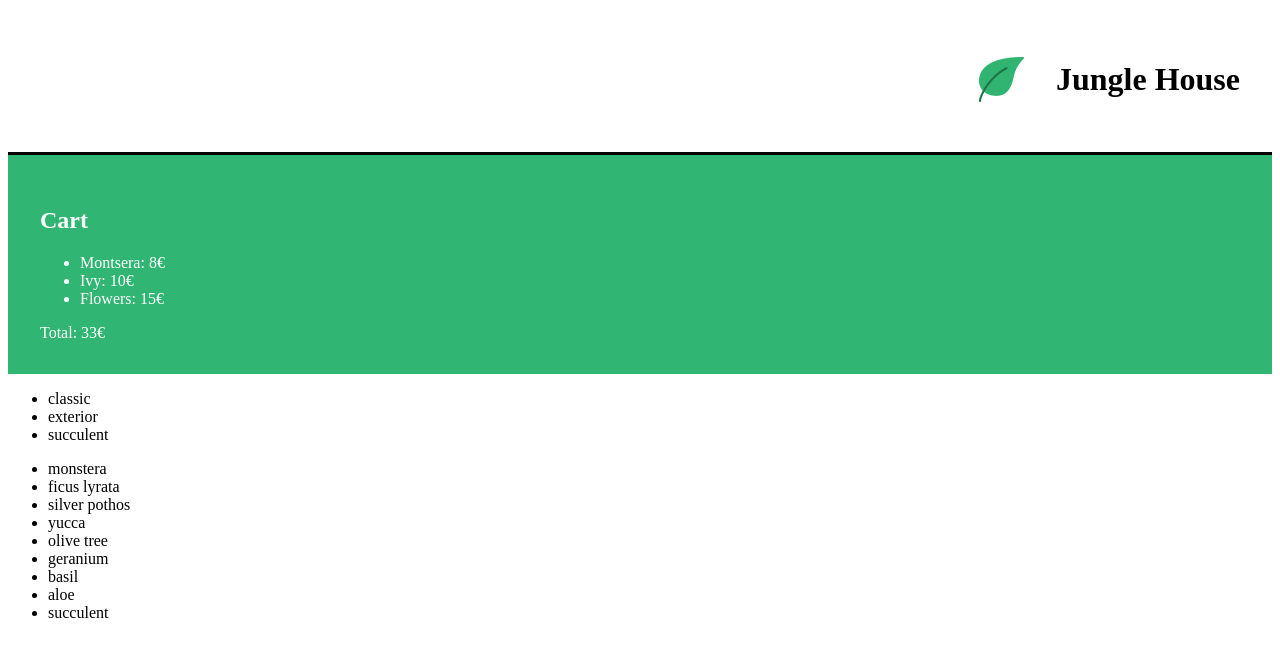
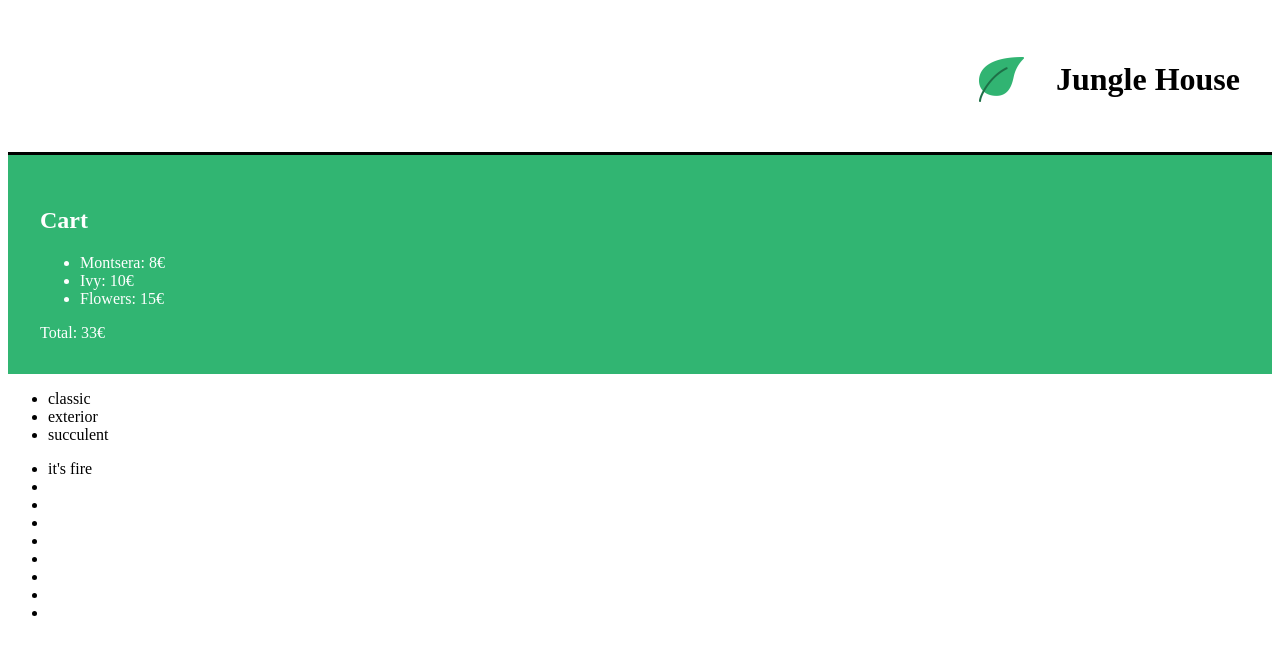
Before and after one commit to Fadddddd/ReactOpenClassroom, a React (Create React App) app in the folder jungle-house/: page / in a window 1280 px wide. Shown: the top 656 px of the page. Built offline with nearby package versions, Linux system fonts and the light colour scheme.

Commit message:
test conditions

```diff
--- a/jungle-house/src/components/ShoppingList.js
+++ b/jungle-house/src/components/ShoppingList.js
@@ -24,7 +24,9 @@ function ShoppingList() {
             </ul>
             <ul>
                 {plantList.map((plant) => (
-                    <li key={plant.id}>{plant.name}</li>
+                    <li key={plant.id}>
+                        {plant.isBestSale && plant.category === 'classic' && <span>it's fire </span>}
+                        </li>
                 ))}
             </ul>
         </div>
--- a/jungle-house/src/datas/plantList.js
+++ b/jungle-house/src/datas/plantList.js
@@ -2,7 +2,8 @@ export const plantList = [
 	{
 		name: 'monstera',
 		category: 'classic',
-		id: '1ed'
+        id: '1ed',
+        isBestSale: true
 	},
 	{
 		name: 'ficus lyrata',
@@ -32,12 +33,14 @@ export const plantList = [
 	{
 		name: 'basil',
 		category: 'exterior',
-		id: '7ie'
+        id: '7ie',
+        isBestSale: true
 	},
 	{
 		name: 'aloe',
 		category: 'succulent',
-		id: '8fp'
+        id: '8fp',
+        isBestSale: true
 	},
 	{
 		name: 'succulent',
```
